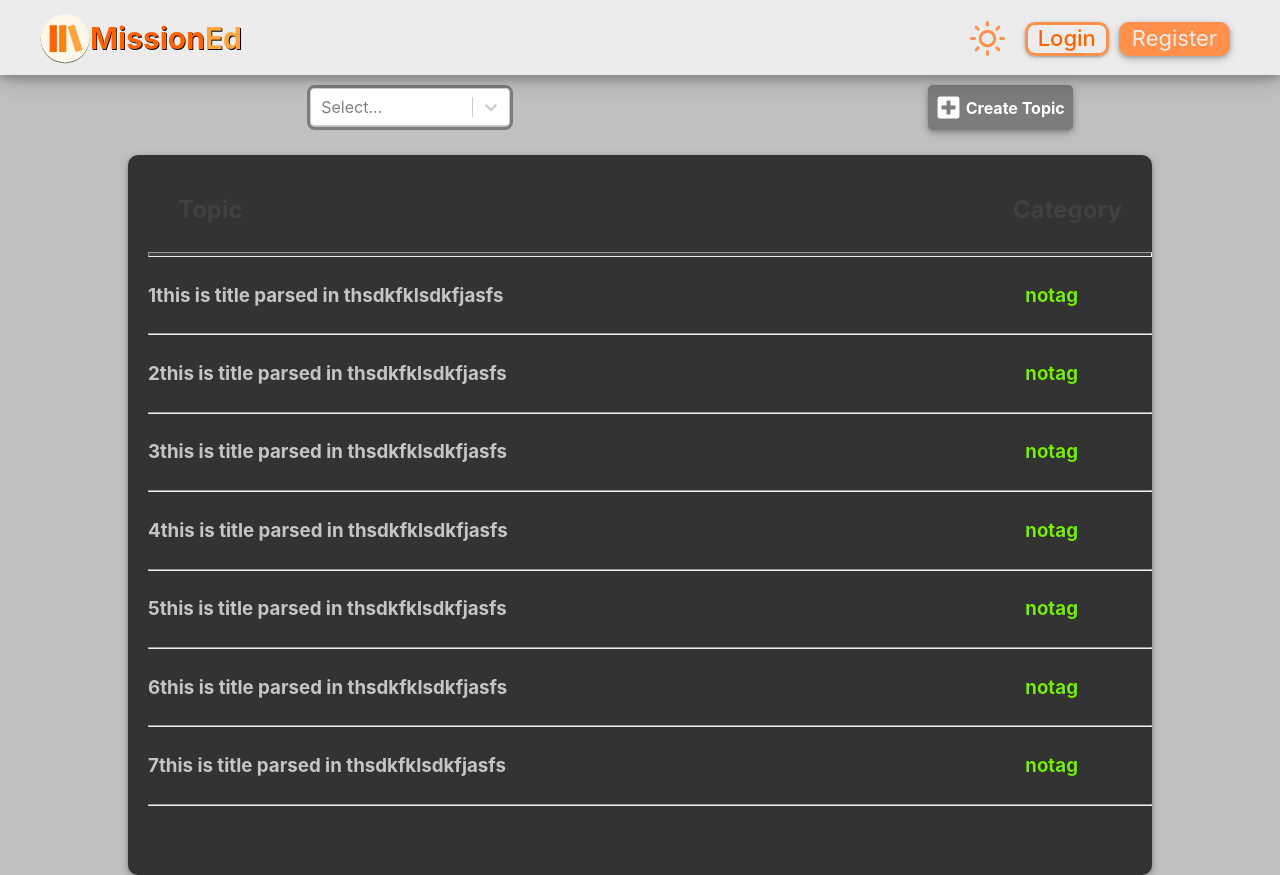
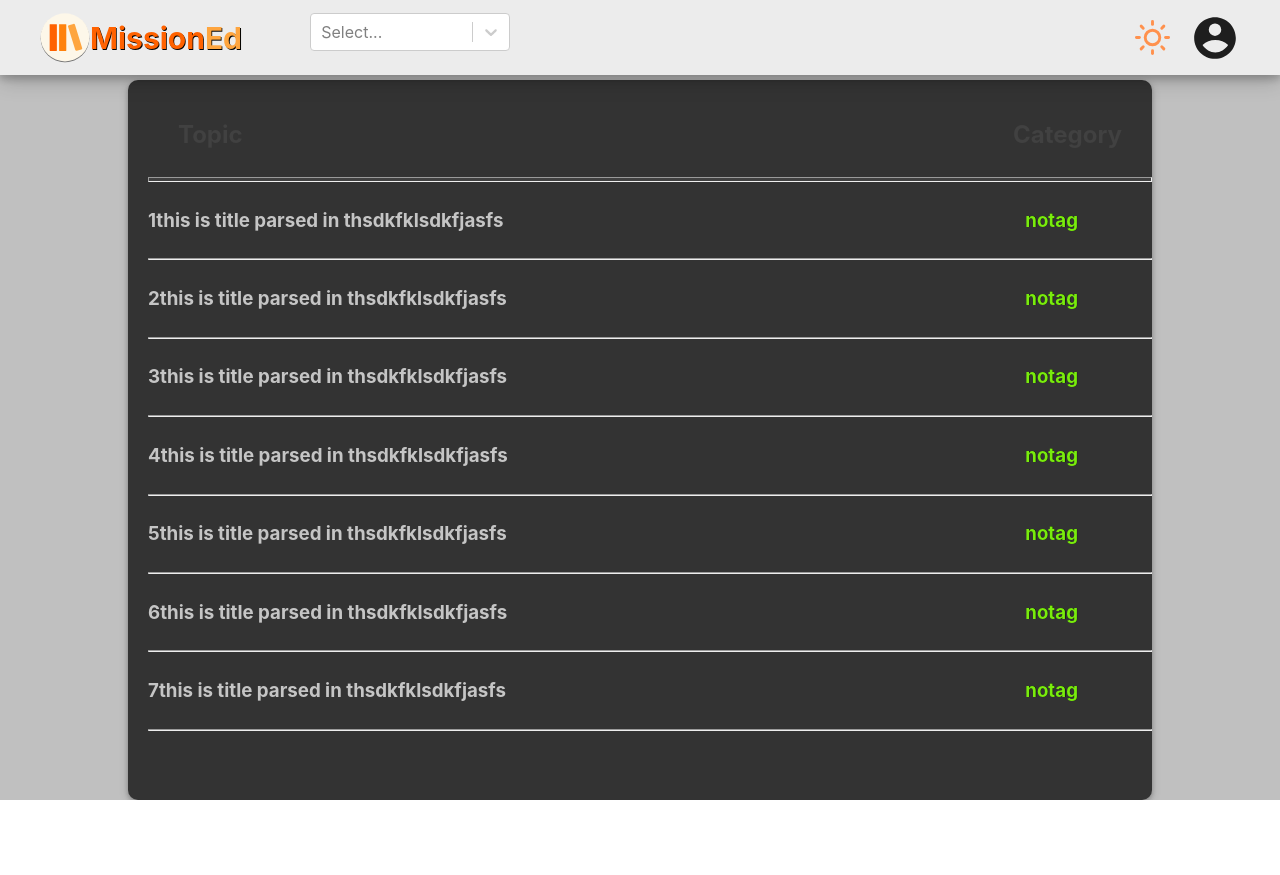
Before and after one commit to Amarpsp10/Adiscussion-forum, a React (Create React App) app in the folder frontend/: page / in a window 1280 px wide. After the commit the page ends 800 px from the top, so only its background shows below. Built offline with nearby package versions, Linux system fonts and the light colour scheme; no server answers.

Commit message:
nav bar improved with custom made dropbox for navigate persnal profile,saved posts,inbox and logout

```diff
--- /dev/null
+++ b/frontend/src/components/nav-bar/AccountMenu.js
@@ -0,0 +1,39 @@
+import React from 'react'
+import {FaInbox} from 'react-icons/fa'
+import {FiLogOut,FiInbox} from 'react-icons/fi'
+import {VscAccount} from 'react-icons/vsc'
+import {RiAccountCircleFill} from 'react-icons/ri'
+import {IoLogOut} from 'react-icons/io5'
+import {IoIosSave} from 'react-icons/io'
+export default function AccountMenu(props) {
+
+    return(
+      <div>
+        <div onClick={()=>console.log('hellll')} className={'account-menu-item'}>
+            <div className={'account-menu-item-icon'}>
+            <RiAccountCircleFill size={20} />
+            </div>
+            <h4>Profile</h4>
+        </div>
+        <div onClick={()=>console.log('hellll')} className={'account-menu-item'}>
+            <div className={'account-menu-item-icon'}>
+            <FaInbox size={20} />
+            </div>
+            <h4>Inbox</h4>
+        </div>
+        <div onClick={()=>console.log('hellll')} className={'account-menu-item'}>
+            <div className={'account-menu-item-icon'}>
+            <IoIosSave size={20} />
+            </div>
+            <h4>Saved</h4>
+        </div>
+        <div onClick={()=>console.log('hellll')} className={'account-menu-item'}>
+            <div className={'account-menu-item-icon'}>
+            <IoLogOut size={20} />
+            </div>
+            <h4>Logout</h4>
+        </div>
+      </div>
+    );
+
+}
--- a/frontend/src/components/nav-bar/Nav.css
+++ b/frontend/src/components/nav-bar/Nav.css
@@ -31,23 +31,23 @@
   justify-content: center;
 }
 .button-primary {
+  font-weight: 400;
+  color: white;
   cursor: pointer;
-  margin-right: 10px;
-  border: solid;
-  border-width: 3px;
-  color: #ff6200;
-  border-color: #ff914d;
-  background-color: transparent;
-  font-size: 22px;
+  background-color: #ff914d;
+  width: 100px;
+  height: 30px;
+  text-align: center;
   border-radius: 10px;
-  font-weight: 500;
-  padding-inline: 10px;
-  padding-bottom: 2px;
+  font-size: 20px;
   box-shadow: 0 1px 2px 0 rgba(0, 0, 0, 0.2), 0 1.5px 5px 0 rgba(0, 0, 0, 0.19);
 }
 .button-primary:hover {
   background-color: #ff914d;
   color: #ececec;
+}
+.account-login-button {
+  align-self: center;
 }
 .button-secondary {
   cursor: pointer;
@@ -79,3 +79,48 @@
   background-color: #616161;
   opacity: 0.5;
 }
+.account-icon-box {
+  display: flex;
+  flex-direction: column;
+  justify-content: center;
+}
+.account-icon {
+  border-radius: 50%;
+}
+.account-icon:hover {
+  box-shadow: 0 2px 4px 0 rgba(0, 0, 0, 0.2), 0 3px 10px 0 rgba(0, 0, 0, 0.19);
+}
+.account-menu-box {
+  position: absolute;
+  width: 150px;
+  padding-block: 10px;
+  top: 110%;
+  right: 1%;
+  box-shadow: 0 2px 4px 0 rgba(0, 0, 0, 0.2), 0 3px 10px 0 rgba(0, 0, 0, 0.19);
+  border-radius: 10px;
+  display: flex;
+  flex-direction: column;
+  justify-content: center;
+}
+.account-menu-item {
+  cursor: pointer;
+  display: flex;
+  flex-direction: row;
+  height: 28px;
+  border: solid;
+  border-width: 0;
+  align-content: center;
+  border-bottom-width: 0.5px;
+  border-color: white;
+}
+.account-menu-item:hover {
+  background-color: rgba(129, 129, 129, 0.767);
+}
+.account-menu-item-icon {
+  margin-top: 3px;
+  align-self: center;
+  margin-inline: 10px;
+}
+.account-menu-item h4 {
+  align-self: center;
+}
--- a/frontend/src/components/nav-bar/Nav.js
+++ b/frontend/src/components/nav-bar/Nav.js
@@ -5,12 +5,13 @@ import MissionEd_logo from './../../assets/MissionEd_logo.svg'
 import { ThemeProvider } from '@material-ui/styles';
 import Modal from 'react-modal'
 import FormControlLabel from '@material-ui/core/FormControlLabel';
-import { createMuiTheme, Paper,Button , TextField } from '@material-ui/core';
+import { createMuiTheme, Paper,Button , TextField,ColorButton } from '@material-ui/core';
 import {FiMoon,FiSun} from 'react-icons/fi'
 import axios from 'axios';
 import LoginRequest from './../../config/loginRequest'
 import SignUpRequest from './../../config/signUpRequest'
-
+import {RiAccountCircleFill} from 'react-icons/ri'
+import AccountMenu from './AccountMenu'
 Modal.setAppElement('#root');
 
 const customStyles = {
@@ -25,6 +26,7 @@ const customStyles = {
   };
 
 export default function Nav(){
+    const[accountMenu,setAccountIconMenu] = useState(false);
     const[user,setUser] = useState([]);
     const[regUsername,setRegUsername] = useState('');
     const[regPassword,setRegPassword] = useState('');
@@ -66,8 +68,8 @@ export default function Nav(){
 
      return(
         <ThemeProvider theme={theme}>
-             <Paper style={{height:'75px'}}>
-            <div style={{backgroundColor: lightTheme? '#ececec': 'transparent'}} className={'nav-section'}>
+             <Paper style={{height:'75px',position:'fixed'}}>
+            <div style={{backgroundColor: lightTheme? '#ececec': '#5A5A5A'}} className={'nav-section'}>
                 <div className={'nav-section-sub'}>
                     <div className={'mission-ed-logo'}>
                         <img className={'logo-image'} src={MissionEd_logo} width={'50px'}/>
@@ -78,8 +80,14 @@ export default function Nav(){
                         { lightTheme ? <FiSun onClick={handleChange} size={35} color={'#ff914d'}/>:<FiMoon onClick={handleChange} size={35} color={'#ff914d'}/>
                          }
                          </div>
-                        <h3 className={'button-primary'} onClick={()=>setLoginPop(true)}>Login</h3>
-                        <h3 className={'button-secondary'} onClick={()=>setRegisterPop(true)}>Register</h3>
+                        <div onClick={()=>setAccountIconMenu(!accountMenu)} className={'account-icon-box'}>
+                        <RiAccountCircleFill className={'account-icon'} size={50} color={theme.color}/>
+                        <div className={'account-menu-box'} style={{display:accountMenu?true:'none',backgroundColor: lightTheme? '#ececec': '#505050'}}>
+                        {/* <h1 className={'button-primary account-login-button'} onClick={()=>setLoginPop(true)}>Login</h1>
+                        <h1 className={'button-primary account-login-button'} onClick={()=>setRegisterPop(true)}>Register</h1> */}
+                          <AccountMenu/>
+                        </div>
+                        </div>
 
                     <Modal isOpen={loginPop} onRequestClose={()=>onCancelLogIn()}
                            style={{
```
